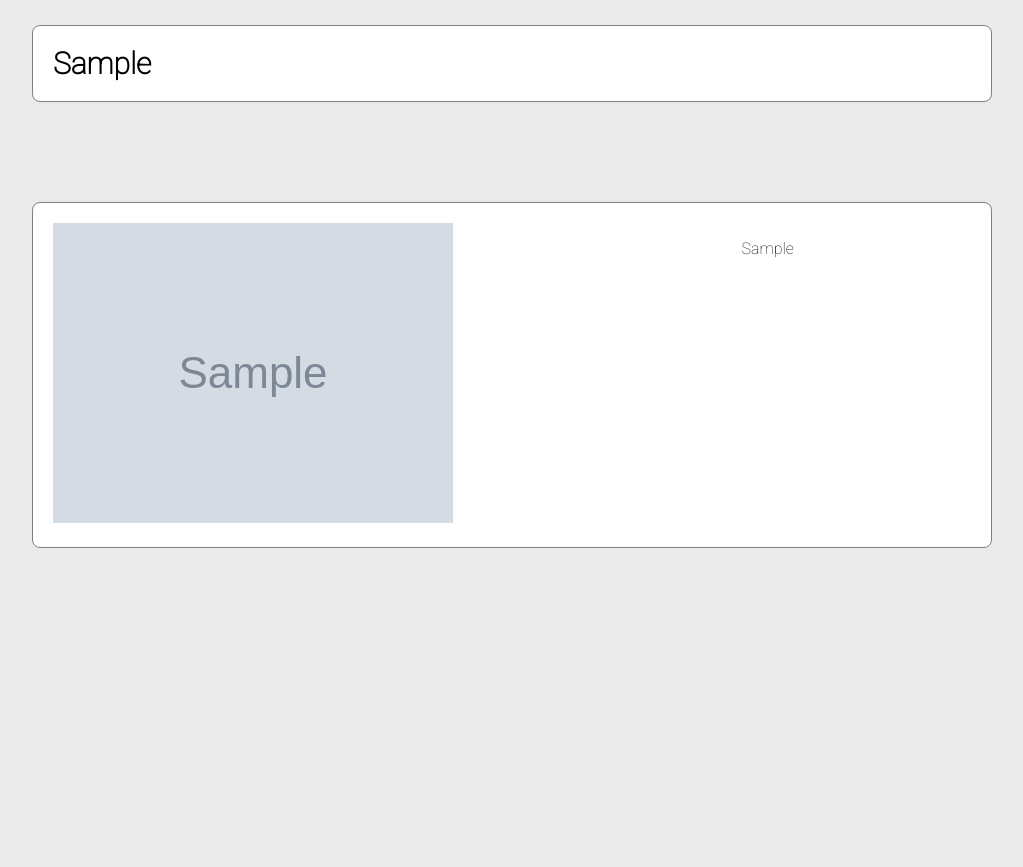
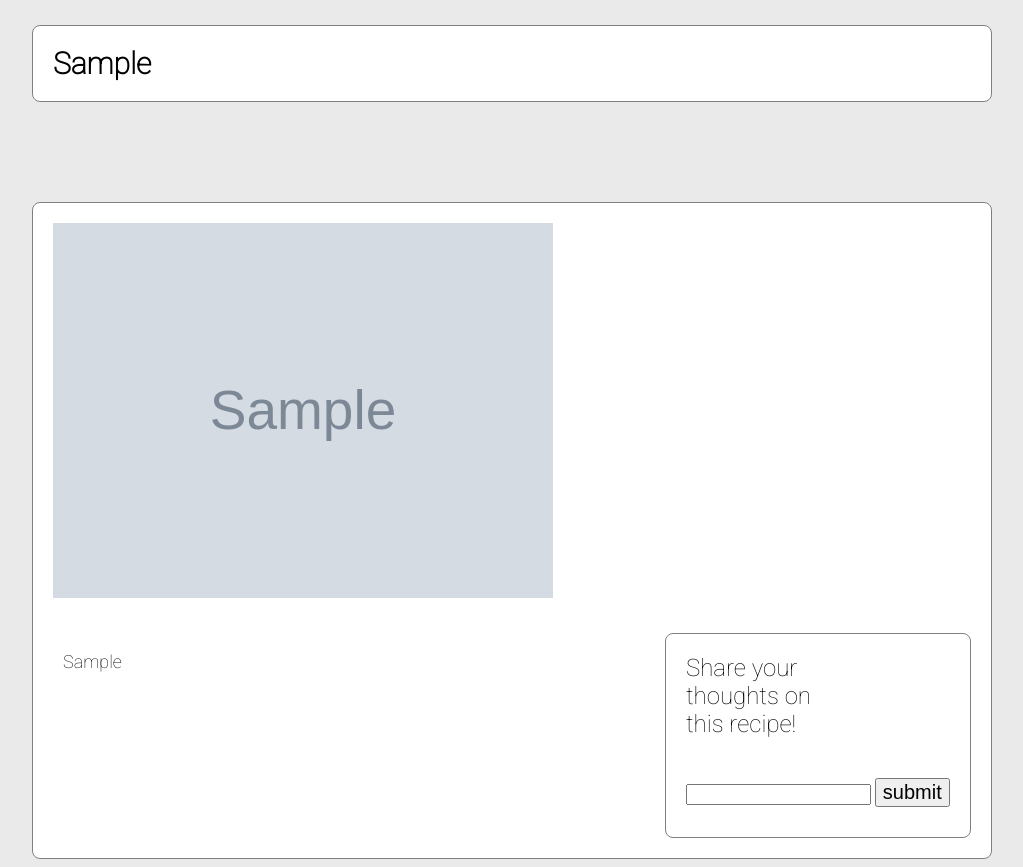
Before and after one commit to ultimatebbqribs/snack_snap, a Flask app: page / in a window 1280 px wide. Shown: the part 73-940 px from the top of the page, without its empty margins (128-1151 px from the left). Before the commit the page ends 621 px from the top, so only its background shows below. Run offline with Flask 2, Linux system fonts and the light colour scheme; the visitor is signed in with stand-in values (Sample User, id 1); grey boxes marked "Sample" are stand-in pictures; a database or web service that is not in the repository returns one stand-in record (values such as "Sample title"); data that the repository does not hold is empty; some libraries are stand-ins or nearby versions.

Commit message:
added recipe comment feature

```diff
--- a/server.py
+++ b/server.py
@@ -4,6 +4,7 @@ from flask import Flask, render_template, request, redirect, make_response, sess
 import os
 from flask_bcrypt import Bcrypt
 from models.db import sql_select, sql_write
+import time
 
 OMDB_API_KEY = os.environ.get('omdb_key')
 
@@ -18,16 +19,20 @@ def main():
     username = session.get('username')
     mealsdb_api = requests.get('https://www.themealdb.com/api/json/v1/1/random.php')
     recipe = mealsdb_api.json()
+    indredients = []
     for dict in recipe['meals']:
         meals = dict
+
+    print(meals['strIngredient1'])
     image = meals['strMealThumb']
     title = meals['strMeal']
     instructions= meals['strInstructions']
-    if len(instructions) > 900:
-        mealsdb_api = requests.get('https://www.themealdb.com/api/json/v1/1/random.php')
+    if len(instructions) < 800:
+        return render_template('main.html', username=username, image=image, title=title, instructions=instructions)
     else:
-        pass
-    return render_template('main.html', username=username, image=image, title=title, instructions=instructions)
+        # time.sleep(.1)
+        return main()
+
 
 
 @app.route('/sign_up')
@@ -69,19 +74,9 @@ def sign_in_action():
         flash(f'email or password incorrect')
         return redirect('/sign_in')
 
-@app.route('/search')
-def search():
-    return render_template('search.html')
 
-@app.route('/search_results', methods=['GET'])
-def search_results():
-    movie=request.args['movie']
-    movie_api = requests.get(f'https://www.omdbapi.com/?s={movie}&apikey=a0b50029')
-    r = movie_api.json()
-    search = r['Search']
-    print(movie)
 
-    return render_template('search_results.html', search=search)
+
 
 @app.route('/sign_out')
 def sign_out():
@@ -89,6 +84,24 @@ def sign_out():
     flash('Sucessfully logged out')
     return redirect('/')
 
+@app.route('/recipe_comment', methods=['POST','GET'])
+def recipe_comment():
+    recipe = request.form.get('recipe')
+    comment = request.form.get('comment')
+    username = request.form.get('username')
+    print(username)
+    ids = sql_select('SELECT id FROM users WHERE username=%s',[username])
+    id = ids[0]
+
+    print(id)
+
+    sql_write('INSERT INTO comment (user_id, comment, recipe_name) VALUES (%s, %s, %s)', [id, comment, recipe])
+
+
+    flash(f'Comment "{comment}" added to database by {username}')
+    return redirect ('/')
+
+
 if __name__ == '__main__':
     from dotenv import load_dotenv
     app.run(port=5019, debug=True)
--- a/static/style.css
+++ b/static/style.css
@@ -47,7 +47,8 @@ body{
 
 .content_tile {
     display: grid;
-    grid-template-columns: 3fr 1fr;
+    grid-template-columns: 2fr 1fr;
+    grid-template-rows: 2fr 1fr;
 
     /* margin-right: 200px; */
     margin-top: 100px;
@@ -57,24 +58,6 @@ body{
     width: 600px */
 }
 
-/* .img_tile{
-    margin-right: 200px;
-    margin-top: 200px;
-    margin-top: auto;
-    border: solid pink;
-    position: relative;
-    height: 700px;
-    width: 600px
-}
-
-.comment_tile{
-    margin-right: 200px;
-    margin-top: auto;
-    border: solid blue;
-    position: relative;
-    height: 200px;
-    width: 600px
-} */
 
 #signup_heading{
     margin-top: 50px;
@@ -125,3 +108,18 @@ label{
     font-weight: 900;
     text-shadow: 30px;
 }
+
+.food_img{
+    width: 500px
+}
+.instructions{
+    font-size: 18px;
+    justify-self: stretch
+}
+
+.recipe_comment{
+    align-self: end;
+}
+.method_tile{
+    margin-left: 10px;
+}
--- a/templates/main.html
+++ b/templates/main.html
@@ -7,10 +7,23 @@
 <div class="content_tile white_content_box">
 
     <div class="img_tile">
-        <img src={{image|safe}} alt="" srcset="">
+        <img class="food_img" src={{image|safe}} alt="" srcset="">
     </div>
-    <div class="comment_tile">
+    <div class="ingredients">
+        <p></p>
+    </div>
+    <div class="method_tile">
         <p class="instructions">{{instructions|safe}}</p>
+    </div>
+    <div class="recipe_comment white_content_box">
+        <form action="recipe_comment" method="POST">
+            <label for="user_comment">Share your thoughts on this recipe!</label>
+            <input type="text" name="comment">
+            <input type="hidden" name="recipe" value={{title}}>
+            <input type="hidden" name="username" value={{username}}>
+            <input type="submit" value="submit">
+        </form>
+
     </div>
     <!-- <div class="ingredients">
         <p>{{ingredients}}</p>
```
Also changed, not shown: schema.sql (+11 -12 lines).
